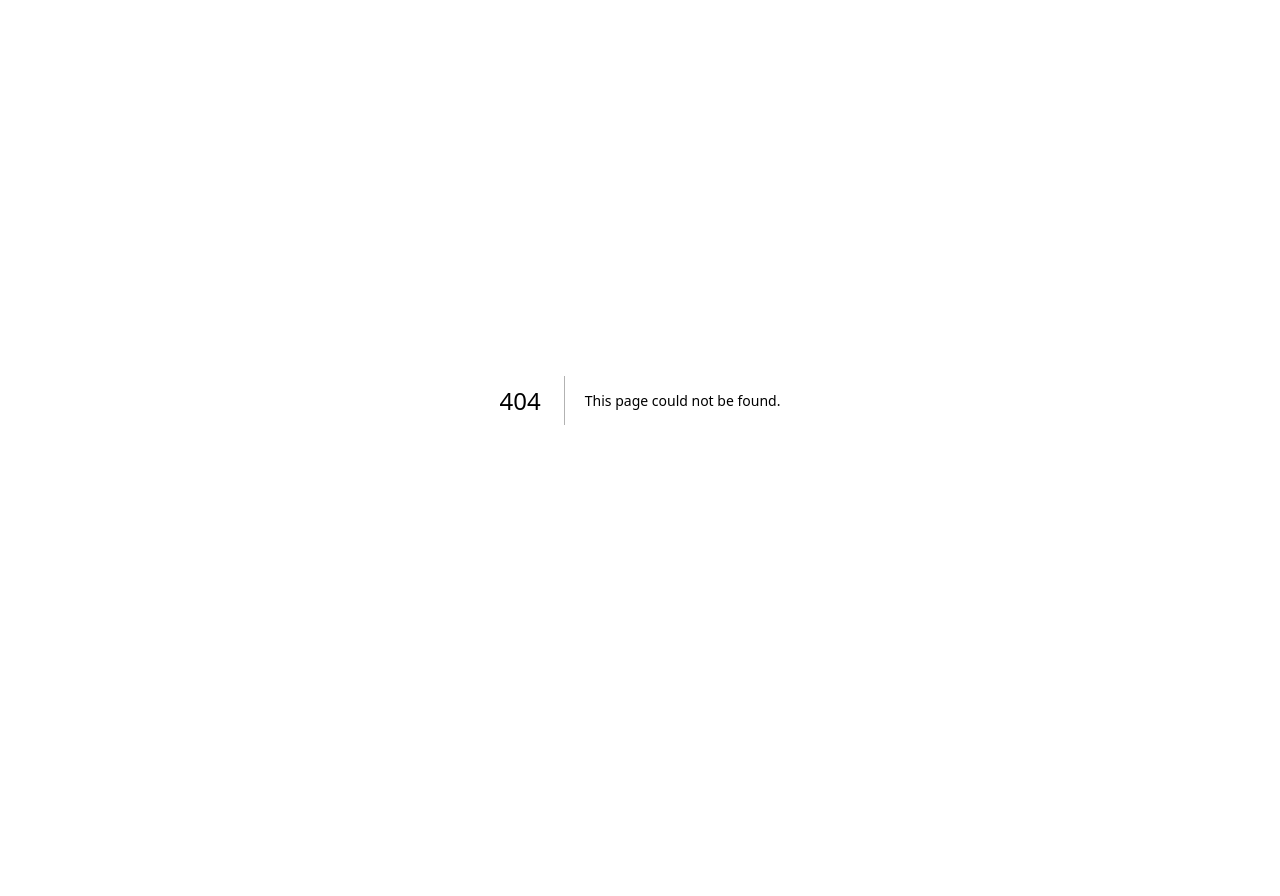
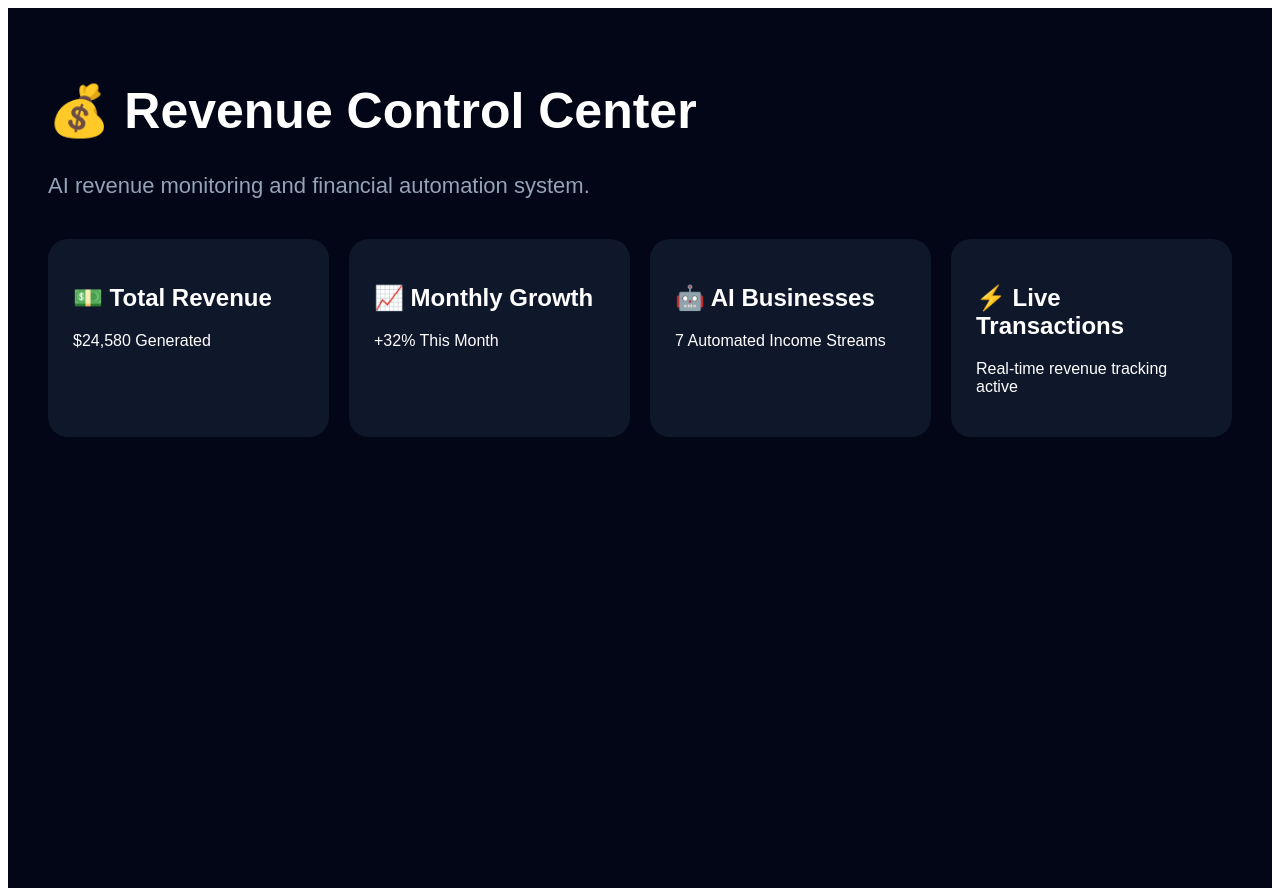
Before and after one commit to snapsparkofficial00-cloud/Ai, a Next.js app: page /revenue in a window 1280 px wide. Before the commit this address had no page. Before the commit the page ends 800 px from the top, so only its background shows below. Built offline with nearby package versions, Linux system fonts and the light colour scheme.

Commit message:
Create page.tsx

```diff
--- /dev/null
+++ b/app/revenue/page.tsx
@@ -0,0 +1,80 @@
+export default function RevenuePage() {
+  return (
+    <main
+      style={{
+        background: "#020617",
+        color: "white",
+        minHeight: "100vh",
+        padding: "40px",
+        fontFamily: "Arial",
+      }}
+    >
+      <h1 style={{ fontSize: "50px" }}>
+        💰 Revenue Control Center
+      </h1>
+
+      <p
+        style={{
+          color: "#94a3b8",
+          marginTop: "20px",
+          fontSize: "22px",
+        }}
+      >
+        AI revenue monitoring and financial automation system.
+      </p>
+
+      <div
+        style={{
+          marginTop: "40px",
+          display: "grid",
+          gridTemplateColumns: "repeat(auto-fit,minmax(250px,1fr))",
+          gap: "20px",
+        }}
+      >
+        <div
+          style={{
+            background: "#0f172a",
+            padding: "25px",
+            borderRadius: "20px",
+          }}
+        >
+          <h2>💵 Total Revenue</h2>
+          <p>$24,580 Generated</p>
+        </div>
+
+        <div
+          style={{
+            background: "#0f172a",
+            padding: "25px",
+            borderRadius: "20px",
+          }}
+        >
+          <h2>📈 Monthly Growth</h2>
+          <p>+32% This Month</p>
+        </div>
+
+        <div
+          style={{
+            background: "#0f172a",
+            padding: "25px",
+            borderRadius: "20px",
+          }}
+        >
+          <h2>🤖 AI Businesses</h2>
+          <p>7 Automated Income Streams</p>
+        </div>
+
+        <div
+          style={{
+            background: "#0f172a",
+            padding: "25px",
+            borderRadius: "20px",
+          }}
+        >
+          <h2>⚡ Live Transactions</h2>
+          <p>Real-time revenue tracking active</p>
+        </div>
+      </div>
+    </main>
+  );
+}
```
